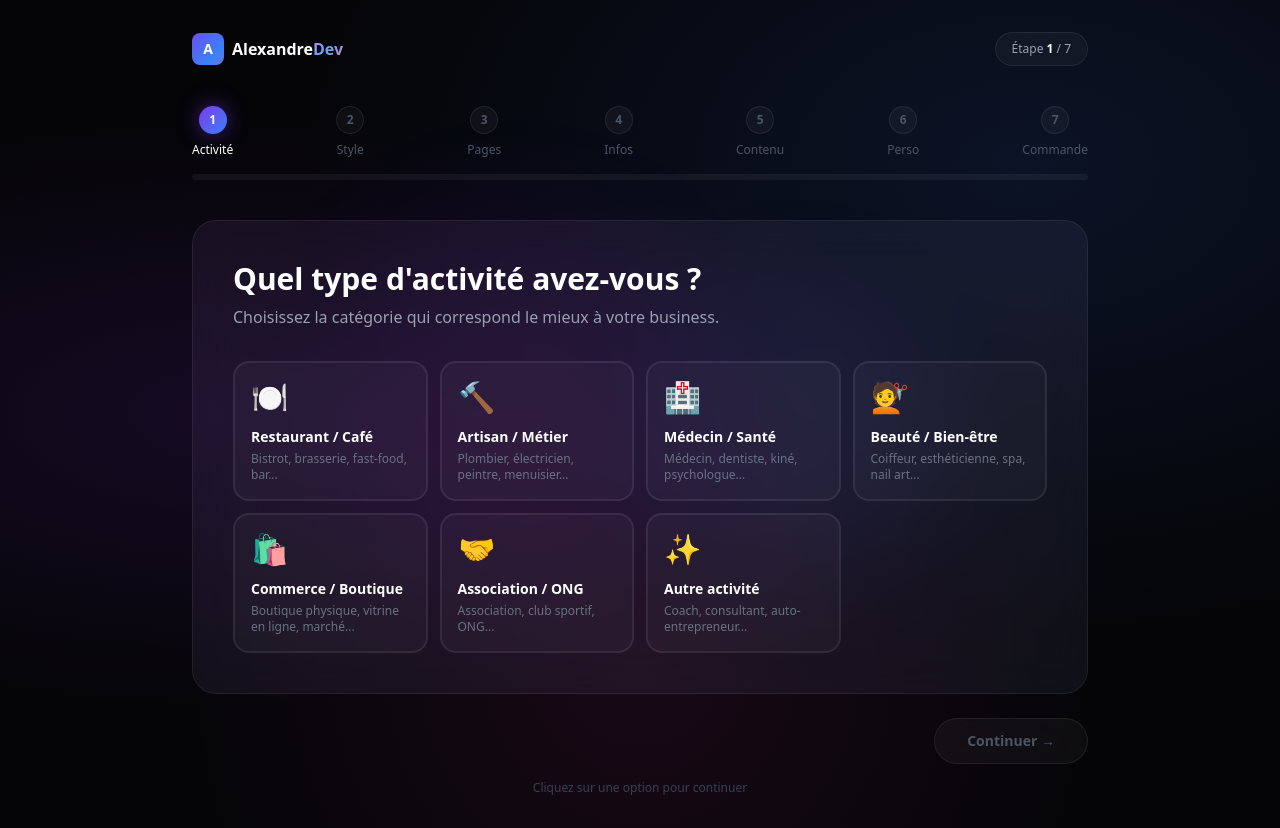
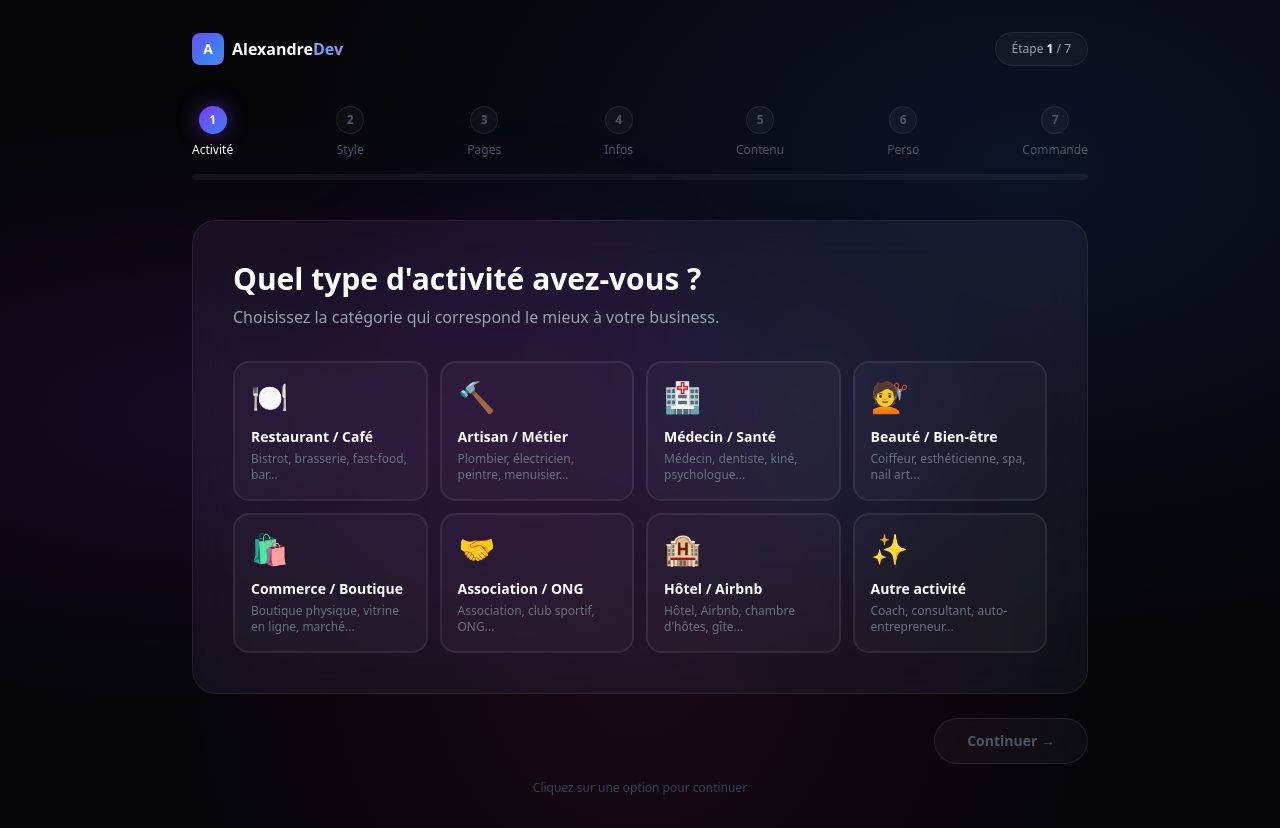
Before and after one commit to xaterio/website, a Next.js app: page /commander in a window 1280 px wide. Built offline with nearby package versions, Linux system fonts and the light colour scheme.

Commit message:
feat: add Hôtel/Airbnb business type

```diff
--- a/components/order/QuizStep1.tsx
+++ b/components/order/QuizStep1.tsx
@@ -10,6 +10,7 @@ const businesses: { value: BusinessType; label: string; icon: string; desc: stri
   { value: "coiffeur", label: "Beauté / Bien-être", icon: "💇", desc: "Coiffeur, esthéticienne, spa, nail art..." },
   { value: "commerce", label: "Commerce / Boutique", icon: "🛍️", desc: "Boutique physique, vitrine en ligne, marché..." },
   { value: "association", label: "Association / ONG", icon: "🤝", desc: "Association, club sportif, ONG..." },
+  { value: "hebergement", label: "Hôtel / Airbnb", icon: "🏨", desc: "Hôtel, Airbnb, chambre d'hôtes, gîte..." },
   { value: "autre", label: "Autre activité", icon: "✨", desc: "Coach, consultant, auto-entrepreneur..." },
 ];
 
--- a/types/index.ts
+++ b/types/index.ts
@@ -5,6 +5,7 @@ export type BusinessType =
   | "coiffeur"
   | "commerce"
   | "association"
+  | "hebergement"
   | "autre";
 
 export type StylePreference =
```
